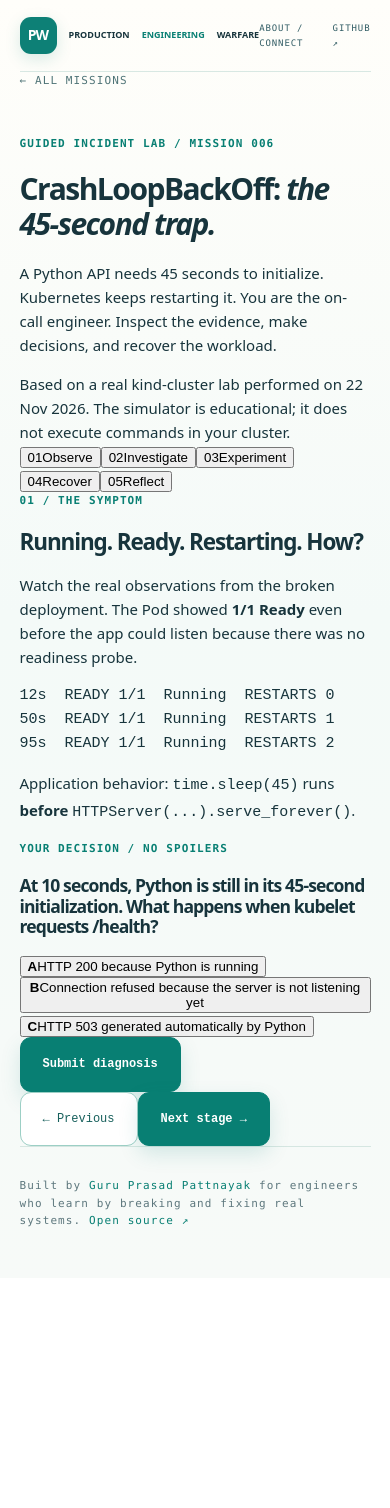
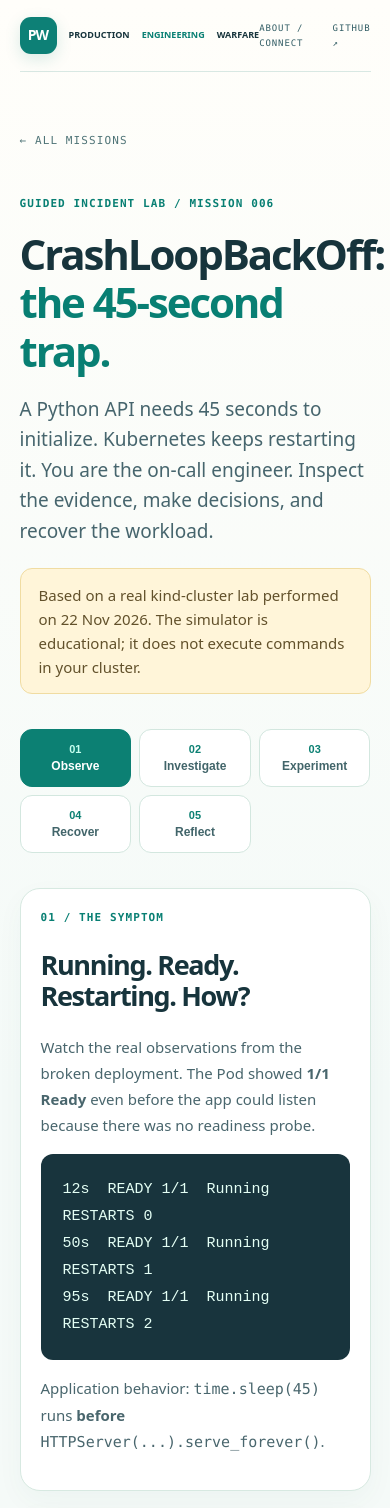
Before and after one commit to bapuoldtown/production-engineering-warfare, a Next.js app in the folder web/: page /mission-006 in a window 390 px wide. Shown: the top 1508 px of the page. Before the commit the page ends 1278 px from the top, so only its background shows below. Built offline with nearby package versions, Linux system fonts and the light colour scheme.

Commit message:
style: add welcoming responsive incident learning UI

```diff
--- a/web/app/globals.css
+++ b/web/app/globals.css
@@ -47,3 +47,47 @@ footer a{color:#087f73}
 .founder-strip{border-color:#d2e7df;background:linear-gradient(105deg,#f0fbf5,#fffdf2);border-radius:20px;padding:35px;margin-bottom:45px}
 .back{color:#4f7477}
 @media(max-width:640px){.hero:after{width:160px;height:160px;right:-80px;top:60px}.founder-strip{padding:25px}.nav{background:transparent}}
+
+
+/* Interactive mission — accessible, warm, and responsive */
+.interactive-mission{max-width:1100px;margin:0 auto;padding:60px 0 100px}
+.interactive-mission h1{font-size:clamp(42px,6vw,76px);margin:18px 0}
+.interactive-mission h1 em{font-style:normal;color:#087f73}
+.mission-lead{font-size:19px;color:#46656d;max-width:780px}
+.mission-note{background:#fff5d9;border:1px solid #f0dca2;border-radius:12px;padding:14px 18px;margin:22px 0;color:#62512b}
+.mission-steps{display:grid;grid-template-columns:repeat(5,minmax(0,1fr));gap:8px;margin:35px 0}
+.mission-steps button,.mission-tabs button{cursor:pointer;border:1px solid #d3e7df;border-radius:12px;background:#fff;color:#42656a;padding:13px 10px;font-weight:650}
+.mission-steps button span{display:block;color:#0c8073;font-size:11px;margin-bottom:4px}
+.mission-steps button.selected,.mission-tabs button.selected{background:#0c8073;color:#fff;border-color:#0c8073}
+.mission-steps button.selected span{color:#c6fff0}
+.mission-panel{background:#fff;border:1px solid #d7e9e1;border-radius:20px;padding:clamp(20px,4vw,40px);margin:18px 0;box-shadow:0 10px 28px #235c4c0a}
+.mission-panel h2{font-size:clamp(27px,3vw,40px)}
+.mission-panel p{color:#49666d;line-height:1.75}
+.mission-panel pre{white-space:pre-wrap;overflow-wrap:anywhere;background:#18343d;color:#e4fff5;padding:22px;border-radius:12px;line-height:1.8;overflow-x:auto}
+.mission-panel code{font-family:ui-monospace,Consolas,monospace}
+.mission-tabs{display:flex;flex-wrap:wrap;gap:8px;margin:22px 0}
+.probe-controls{display:grid;grid-template-columns:repeat(3,1fr);gap:20px}
+.probe-controls label{display:flex;flex-direction:column;gap:10px}
+.probe-controls input{accent-color:#0c8073;width:100%}
+.mission-toggle{display:flex;align-items:center;gap:10px;margin:25px 0;font-weight:600}
+.mission-toggle input{accent-color:#0c8073;width:18px;height:18px}
+.mission-timeline{position:relative;background:#e4f2ec;border-radius:10px;height:48px;display:flex;justify-content:space-between;align-items:flex-end;padding:8px 12px;margin:24px 0;overflow:hidden;font-size:12px}
+.mission-timefill{position:absolute;left:0;top:0;height:8px;background:#e7b25e}
+.mission-result{border-radius:12px;padding:16px 20px}
+.mission-result.danger{background:#fff0ec;border:1px solid #f0b8a7}
+.mission-result.safe{background:#e9faf1;border:1px solid #a7d9bd}
+.mission-result p{margin:5px 0}
+.mission-compare{display:grid;grid-template-columns:repeat(2,minmax(0,1fr));gap:16px}
+.mission-compare pre{font-size:12px}
+.mission-lessons{background:#effaf5;border-radius:12px;padding:12px 22px}
+.mission-options{display:grid;gap:10px;margin:22px 0}
+.mission-options button{display:flex;text-align:left;gap:14px;align-items:center;border:1px solid #d5e8df;background:#fafffc;border-radius:12px;padding:15px 18px;color:#24434a;cursor:pointer;font-size:15px}
+.mission-options button.chosen{border-color:#0c8073;background:#e7f7f0}
+.mission-options button:disabled{cursor:default}
+.mission-options b{background:#e0eee8;border-radius:8px;padding:5px 10px}
+.mission-feedback{background:#e9faf1;border-radius:12px;padding:15px 20px;margin-top:15px}
+.mission-feedback p{margin:5px 0}
+.mission-navigation{display:flex;justify-content:space-between;gap:12px;margin-top:25px}
+.interactive-mission button:disabled{opacity:.5;cursor:not-allowed}
+.interactive-mission button:focus-visible{outline:3px solid #efb94f;outline-offset:3px}
+@media(max-width:720px){.mission-steps{grid-template-columns:repeat(3,1fr)}.probe-controls,.mission-compare{grid-template-columns:1fr}.mission-steps button{font-size:12px}.mission-navigation button{flex:1}}
```
